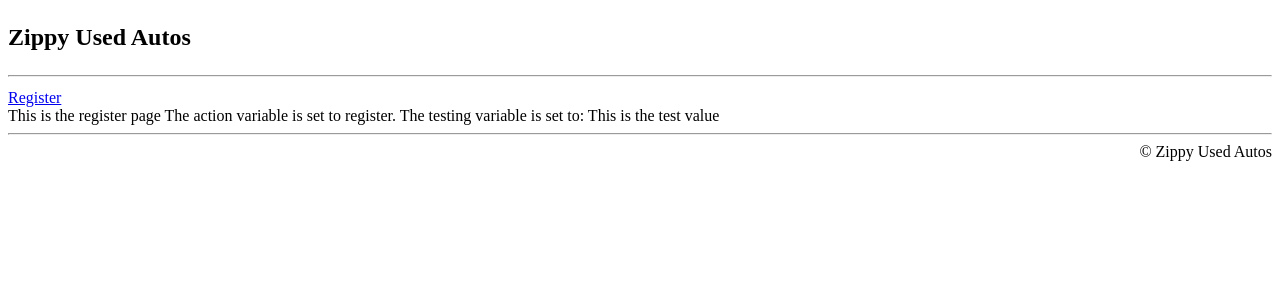
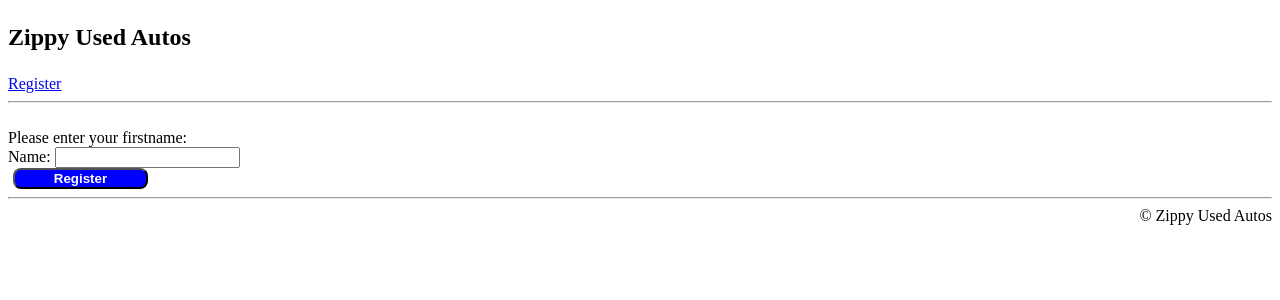
Before and after one commit to revordj/revordj-Midterm_INF653, a PHP site: page /index.php?action=register in a window 1280 px wide. Shown: the top 300 px of the page. Run offline with PHP 8.4, Linux system fonts and the light colour scheme.

Commit message:
added fields for registration

```diff
--- a/view/header.php
+++ b/view/header.php
@@ -12,10 +12,11 @@
     <main class="main">
         <section id='headerContent' class='headerContent'>
             <p class='title' id='title'> Zippy Used Autos </p>
-            <hr>
+
         </section>
         <section id='logon'>
             <a href='index.php?action=register'>Register</a>
+            <hr>
         </section>
         <?php
         if($_GET['action'] != 'register'){ ?>
--- a/view/register.php
+++ b/view/register.php
@@ -3,7 +3,12 @@
 $testing = 'This is the test value';
 $actionlocal = $_GET['action'];
 ?>
-This is the register page
-
-The action variable is set to <?= $actionlocal ?>. The testing variable is set to: <?= $testing ?>
+</br>
+Please enter your firstname:
+<form action="." method="get" id="list__header_select" class="list__header_select">
+	<input type="hidden" name="action" value="register">
+	<label for='newclass'>Name: </label>
+    <input type='text' name='firstname' class='firstname'></br>
+    <button class="reg-button"> Register </button>
+</form>
 <?php include('view/footer.php') ?>
```
